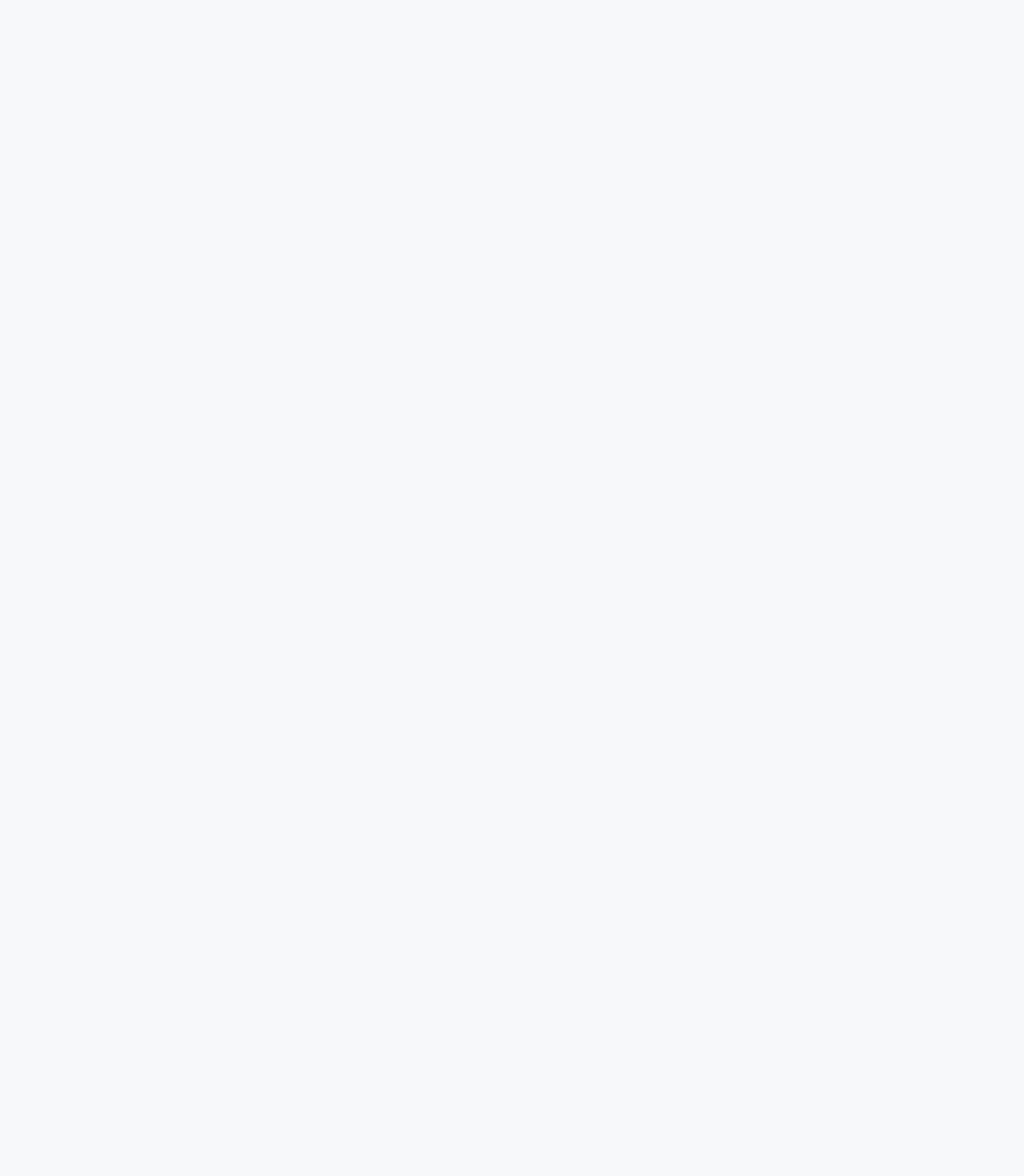
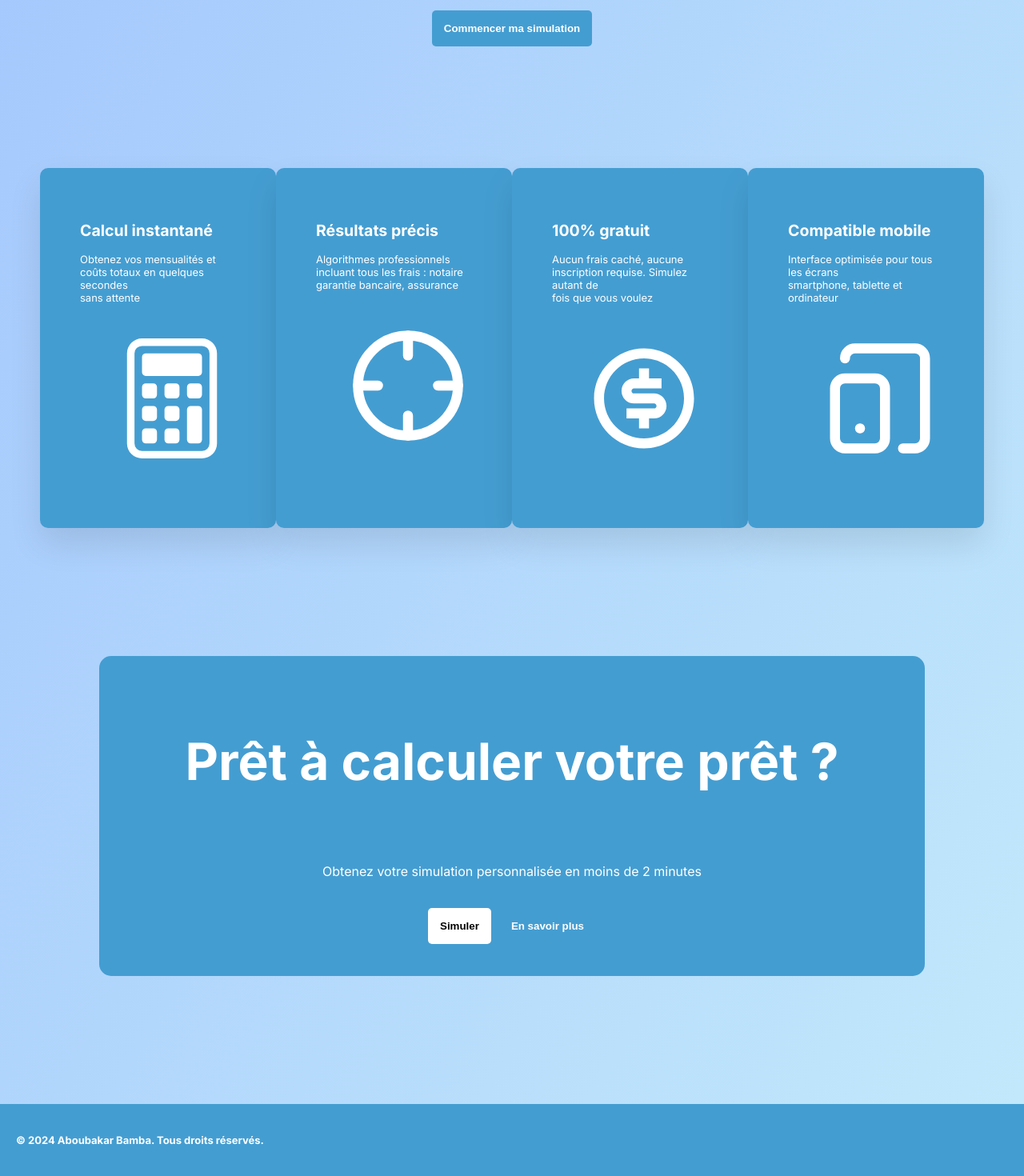
Before and after one commit to Aboubakar2004/Test_technique_simulateur_maison, a React (Vite) app in the folder front-end/: page / in a window 1280 px wide. Shown: the part 580-2050 px from the top of the page at 80% size. Before the commit the page ends 800 px from the top, so only its background shows below. Built offline with nearby package versions, Linux system fonts and the light colour scheme.

Commit message:
homepage creation

```diff
--- a/front-end/index.html
+++ b/front-end/index.html
@@ -4,7 +4,6 @@
     <meta charset="UTF-8" />
     <link rel="icon" type="image/svg+xml" href="/vite.svg" />
     <meta name="viewport" content="width=device-width, initial-scale=1.0" />
-
     <link
       href="https://fonts.googleapis.com/css2?family=Inter:wght@400;500;600;700&display=swap"
       rel="stylesheet"
--- a/front-end/package.json
+++ b/front-end/package.json
@@ -10,6 +10,7 @@
     "preview": "vite preview"
   },
   "dependencies": {
+    "aos": "^2.3.4",
     "react": "^19.1.1",
     "react-dom": "^19.1.1",
     "react-icons": "^5.5.0",
--- a/front-end/src/App.jsx
+++ b/front-end/src/App.jsx
@@ -1,7 +1,16 @@
 import { BrowserRouter } from "react-router-dom";
 import AppRoutes from "./routes/Routes";
+import { useEffect } from "react";
+import AOS from "aos";
+import "aos/dist/aos.css";
 
 function App() {
+  useEffect(() => {
+    AOS.init({
+      duration: 800,
+      once: true,
+    });
+  }, []);
   return (
     <div className="app">
       <BrowserRouter>
--- /dev/null
+++ b/front-end/src/components/Footer.css
@@ -0,0 +1,9 @@
+.footer-container {
+  background-color: #449dd1;
+  margin-left: -50px;
+  margin-right: -50px;
+  padding-left: 50px;
+  padding-right: 50px;
+  padding: 20px;
+  color: white;
+}
--- /dev/null
+++ b/front-end/src/components/Footer.jsx
@@ -0,0 +1,17 @@
+import React from "react";
+import "../components/Footer.css";
+import { FaFacebook, FaInstagram, FaGithub } from "react-icons/fa";
+import { FaXTwitter } from "react-icons/fa6";
+import SimulioLogo from "../assets/images/EaC8l601.svg";
+
+function Footer() {
+  return (
+    <div>
+      <div className="footer-container">
+        <h4>© 2024 Aboubakar Bamba. Tous droits réservés.</h4>
+      </div>
+    </div>
+  );
+}
+
+export default Footer;
--- a/front-end/src/components/Header.css
+++ b/front-end/src/components/Header.css
@@ -28,4 +28,5 @@
 .login-button {
   text-decoration: none;
   color: black;
+  font-size: smaller;
 }
--- a/front-end/src/components/Header.jsx
+++ b/front-end/src/components/Header.jsx
@@ -1,4 +1,3 @@
-import { CgProfile } from "react-icons/cg";
 import { Link } from "react-router-dom";
 import SimulioLogo from "../assets/images/EaC8l601.svg";
 import "../components/Header.css";
--- a/front-end/src/index.css
+++ b/front-end/src/index.css
@@ -3,9 +3,10 @@
 body {
   font-family: "Inter", -apple-system, BlinkMacSystemFont, "Segoe UI",
     sans-serif;
-  font-size: 90%;
+  font-size: small;
   margin: 0 50px;
   margin-top: 20px;
   font-weight: lighter;
-  background-color: #f6f8fa;
+
+  background-image: linear-gradient(120deg, #a1c4fd 0%, #c2e9fb 100%);
 }
--- a/front-end/src/pages/Home/Home.css
+++ b/front-end/src/pages/Home/Home.css
@@ -1,3 +1,135 @@
-.home-title {
-  background-color: yellow;
+.hero {
+  display: grid;
+  justify-content: center;
+  min-height: 90vh;
+  place-items: center;
+  text-align: center;
 }
+
+.hero-content {
+  display: grid;
+  gap: 20px;
+}
+
+.hero-subtitle {
+  font-weight: lighter;
+  font-size: medium;
+  color: #8d8e92;
+}
+
+.hero-title {
+  text-align: center;
+  font-size: 4rem;
+  font-weight: bold;
+}
+
+.hero-cta {
+  background-color: #449dd1;
+  padding: 15px;
+  border-radius: 5px;
+  color: white;
+  font-weight: bold;
+  border: none;
+}
+
+.hero-cta:hover {
+  pointer-events: auto;
+}
+
+.feature-content {
+  background-color: #449dd1;
+  padding: 50px;
+  width: 250px;
+  height: 350px;
+  border-radius: 10px;
+  box-shadow: 0 20px 40px rgba(0, 0, 0, 0.1);
+  position: center;
+  color: white;
+}
+
+.feature {
+  display: flex;
+  justify-content: space-evenly;
+  width: 100%w;
+}
+
+.calculator-icon {
+  width: 150px;
+  height: 150px;
+  margin-left: 40px;
+  margin-top: 30px;
+  color: white;
+}
+
+.crosshair-icon {
+  width: 150px;
+  height: 150px;
+  margin-left: 40px;
+  margin-top: 30px;
+  color: white;
+}
+
+.money-icon {
+  width: 150px;
+  height: 150px;
+  margin-left: 40px;
+  margin-top: 30px;
+  color: white;
+}
+
+.smartphone-icon {
+  width: 150px;
+  height: 150px;
+  margin-left: 40px;
+  margin-top: 30px;
+  color: white;
+}
+
+.cta-groupe-button {
+  display: flex;
+  justify-content: center;
+  gap: 10px;
+}
+
+.learn-more {
+  background-color: #449dd1;
+  padding: 15px;
+  border-radius: 5px;
+  color: white;
+  font-weight: bold;
+  border: none;
+}
+
+.cta-hero {
+  margin: 10rem 4.6rem;
+  display: grid;
+  justify-content: center;
+  min-height: 50vh;
+  place-items: center;
+  text-align: center;
+  background-color: #449dd1;
+  padding: 0 20px;
+  border-radius: 15px;
+}
+
+.cta-title {
+  text-align: center;
+  font-size: 4rem;
+  font-weight: bold;
+  color: white;
+}
+
+.cta-subtitle {
+  font-weight: lighter;
+  font-size: medium;
+  color: white;
+}
+
+.cta-button {
+  background-color: white;
+  padding: 15px;
+  border-radius: 5px;
+  color: black;
+  font-weight: bold;
+  border: none;
+}
--- a/front-end/src/pages/Home/Home.jsx
+++ b/front-end/src/pages/Home/Home.jsx
@@ -1,11 +1,96 @@
 import React from "react";
 import "../Home/Home.css";
 import Header from "../../components/Header";
+import { Link } from "react-router-dom";
+import { BsCalculator } from "react-icons/bs";
+import { LuCrosshair } from "react-icons/lu";
+import { RiMoneyDollarCircleLine } from "react-icons/ri";
+import { LuTabletSmartphone } from "react-icons/lu";
+import Footer from "../../components/Footer";
 
 function Home() {
   return (
     <div>
       <Header />
+      <section className="hero">
+        <div className="hero-content" data-aos="fade-up">
+          <h1 className="hero-title">
+            Simulez votre prêt immobilier avec <br /> la plateforme la plus
+            intuitive
+          </h1>
+          <p className="hero-subtitle">
+            Calculez vos mensualités, frais et capacité d'emprunt <br /> en
+            quelques clics avec notre simulateur intelligent
+          </p>
+          <div className="hero-button">
+            <Link to="/login">
+              <button className="hero-cta">Commencer ma simulation</button>
+            </Link>
+          </div>
+        </div>
+      </section>
+      <section className="feature">
+        <div className="feature-content" data-aos="fade-down">
+          <h1>Calcul instantané</h1>
+          <p>
+            Obtenez vos mensualités et coûts totaux en quelques secondes
+            <br />
+            sans attente
+          </p>
+          <div>
+            <BsCalculator className="calculator-icon" />
+          </div>
+        </div>
+        <div className="feature-content" data-aos="fade-down">
+          <h1>Résultats précis</h1>
+          <p>
+            Algorithmes professionnels incluant tous les frais : notaire
+            <br />
+            garantie bancaire, assurance
+          </p>
+          <div>
+            <LuCrosshair className="crosshair-icon" />
+          </div>
+        </div>
+        <div className="feature-content" data-aos="fade-down">
+          <h1>100% gratuit</h1>
+          <p>
+            Aucun frais caché, aucune inscription requise. Simulez autant de
+            <br />
+            fois que vous voulez
+          </p>
+          <div>
+            <RiMoneyDollarCircleLine className="money-icon" />
+          </div>
+        </div>
+        <div className="feature-content" data-aos="fade-down">
+          <h1>Compatible mobile</h1>
+          <p>
+            Interface optimisée pour tous les écrans <br />
+            smartphone, tablette et ordinateur
+          </p>
+          <div>
+            <LuTabletSmartphone className="smartphone-icon" />
+          </div>
+        </div>
+      </section>
+      <section className="cta-hero" data-aos="fade-up">
+        <div className="hero-content">
+          <h1 className="cta-title">Prêt à calculer votre prêt ?</h1>
+          <p className="cta-subtitle">
+            Obtenez votre simulation personnalisée en moins de 2 minutes
+          </p>
+          <div className="cta-groupe-button">
+            <Link to="/login">
+              <button className="cta-button">Simuler</button>
+            </Link>
+            <Link to="/header">
+              <button className="learn-more">En savoir plus</button>
+            </Link>
+          </div>
+        </div>
+      </section>
+      <Footer />
     </div>
   );
 }
--- a/front-end/src/pages/Simulation/Simulation.css
+++ b/front-end/src/pages/Simulation/Simulation.css
@@ -54,6 +54,7 @@
 .simulation-result.slide-in {
   transform: translateX(-2.1rem);
   box-shadow: 0 20px 30px rgba(0, 0, 0, 0.1);
+  background-color: white;
 }
 
 .simulation-input {
@@ -120,7 +121,7 @@
 }
 
 .back-button {
-  background-color: #6b7280;
+  background-color: #449dd1;
   color: white;
   border: none;
   padding: 10px 20px;
```
Also changed, not shown: 1 other file (tests, documents, lock files or other folders).
